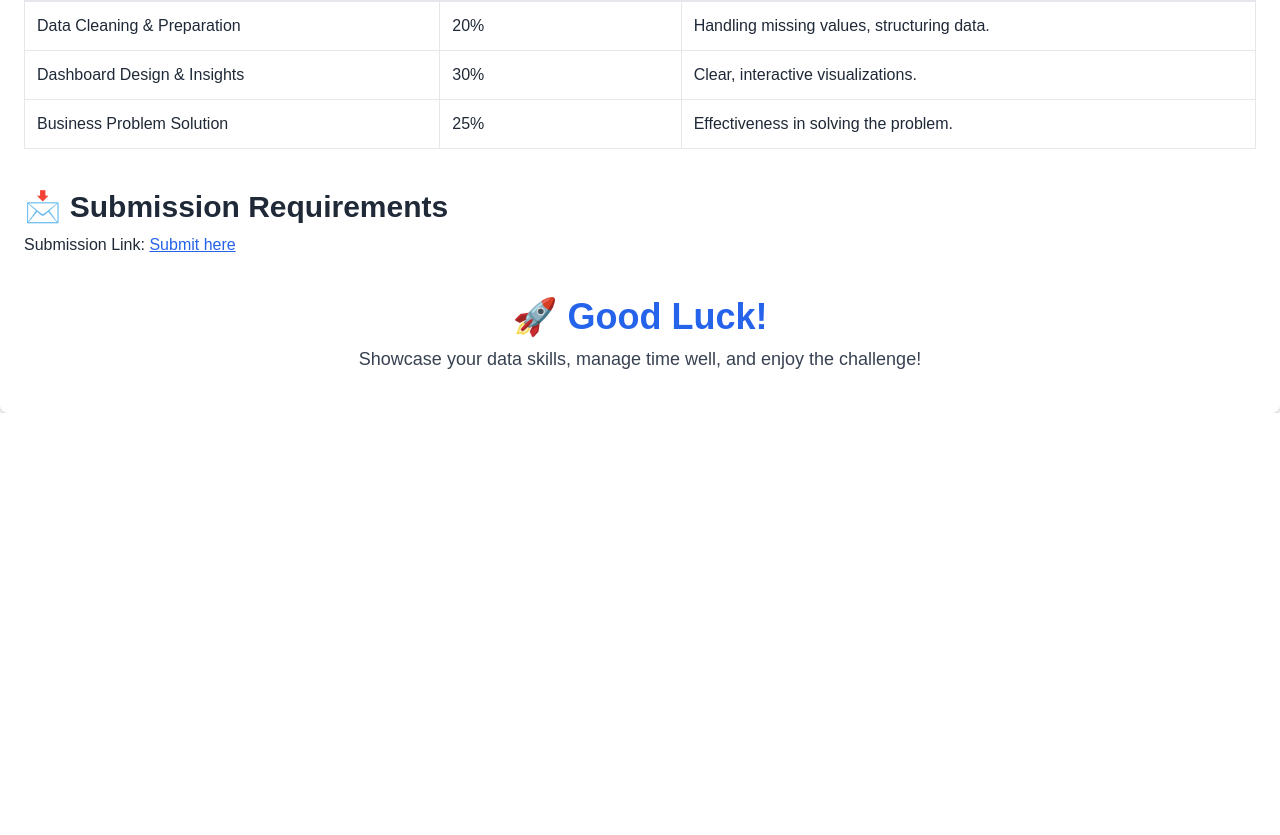
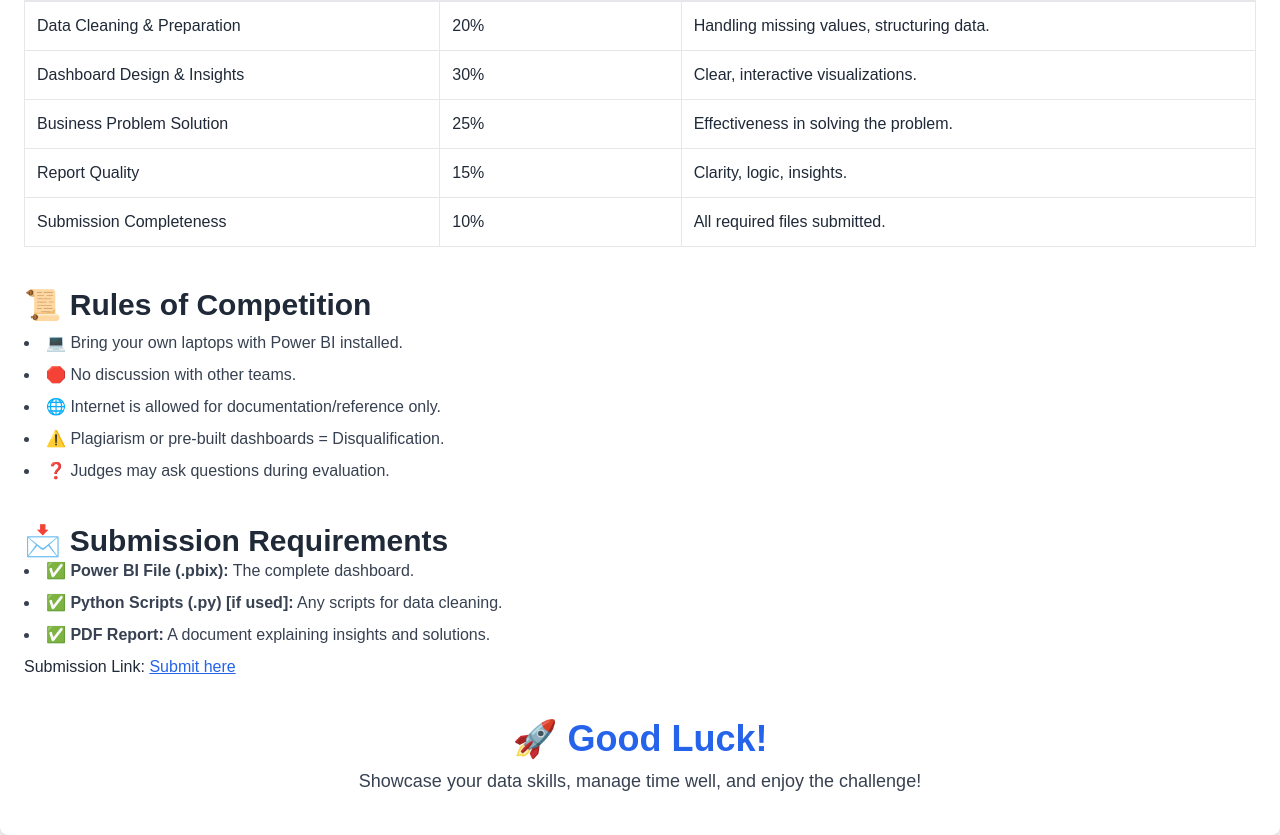
Before and after one commit to abdullamaqsood/bi-module-probattle, a Next.js app: page / in a window 1280 px wide. Shown: the part 1108-1943 px from the top of the page. Before the commit the page ends 1521 px from the top, so only its background shows below. Built offline with nearby package versions, Linux system fonts and the light colour scheme.

Commit message:
final commit

```diff
--- a/src/app/page.js
+++ b/src/app/page.js
@@ -23,11 +23,6 @@ export default function Home() {
             <li>
               <a href="#overview" className="hover:underline">
                 Module Overview
-              </a>
-            </li>
-            <li>
-              <a href="#problem-statement" className="hover:underline">
-                Problem Statement
               </a>
             </li>
             <li>
@@ -159,8 +154,34 @@ export default function Home() {
                   Effectiveness in solving the problem.
                 </td>
               </tr>
+              <tr>
+                <td className="border p-3 text-gray-800">Report Quality</td>
+                <td className="border p-3 text-gray-800">15%</td>
+                <td className="border p-3 text-gray-800">Clarity, logic, insights.</td>
+              </tr>
+              <tr>
+                <td className="border p-3 text-gray-800">
+                  Submission Completeness
+                </td>
+                <td className="border p-3 text-gray-800">10%</td>
+                <td className="border p-3 text-gray-800">All required files submitted.</td>
+              </tr>
             </tbody>
           </table>
+        </section>
+
+        {/* Rules */}
+        <section id="rules" className="mb-10">
+          <h2 className="text-3xl font-semibold text-gray-800">
+            📜 Rules of Competition
+          </h2>
+          <ul className="list-disc list-inside text-gray-700 mt-2 space-y-2">
+            <li>💻 Bring your own laptops with Power BI installed.</li>
+            <li>🛑 No discussion with other teams.</li>
+            <li>🌐 Internet is allowed for documentation/reference only.</li>
+            <li>⚠️ Plagiarism or pre-built dashboards = Disqualification.</li>
+            <li>❓ Judges may ask questions during evaluation.</li>
+          </ul>
         </section>
 
         {/* Submission Requirements */}
@@ -168,6 +189,19 @@ export default function Home() {
           <h2 className="text-3xl font-semibold text-gray-800">
             📩 Submission Requirements
           </h2>
+          <ul className="list-disc list-inside text-gray-700 space-y-2">
+            <li>
+              ✅ <strong>Power BI File (.pbix):</strong> The complete dashboard.
+            </li>
+            <li>
+              ✅ <strong>Python Scripts (.py) [if used]:</strong> Any scripts
+              for data cleaning.
+            </li>
+            <li>
+              ✅ <strong>PDF Report:</strong> A document explaining insights and
+              solutions.
+            </li>
+          </ul>
           <p className="mt-2 text-gray-800">
             Submission Link:{" "}
             <a href={submissionLink} className="text-blue-600 underline">
```
